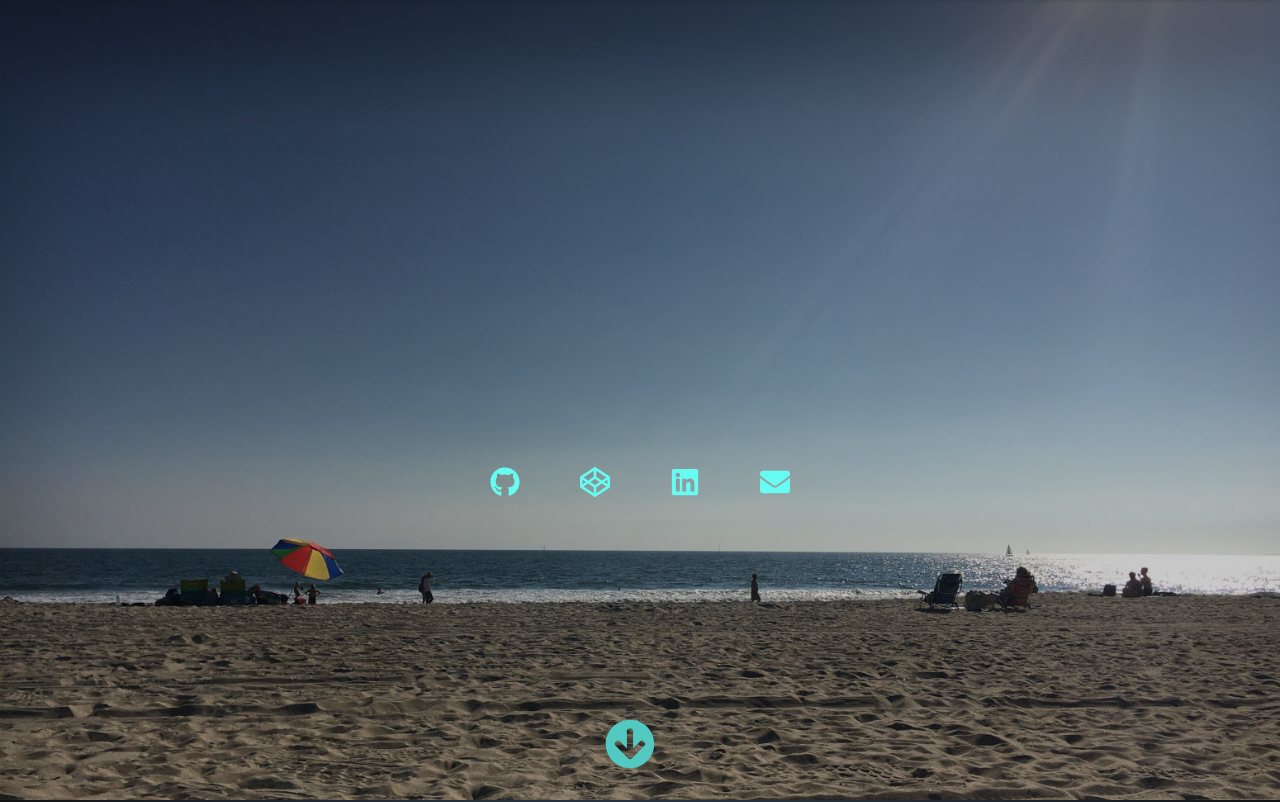
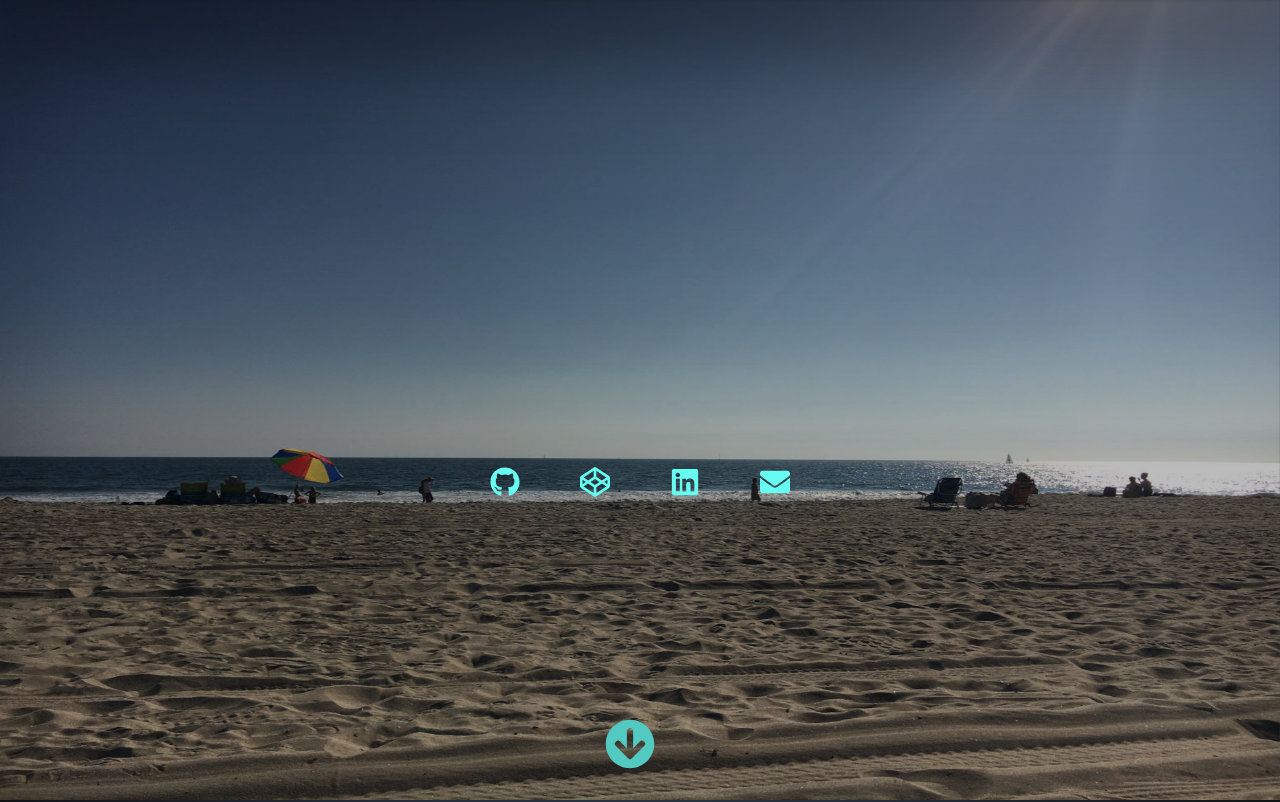
Before and after one commit to menomenonkwan/portfolio, a React (Create React App) app: page / in a window 1280 px wide. Shown: the top 802 px of the page. Built offline with nearby package versions, Linux system fonts and the light colour scheme.

Commit message:
adjust bkground image fade

```diff
--- a/src/App.js
+++ b/src/App.js
@@ -8,12 +8,14 @@ import Portfolio from './components/Portfolio';
 import NotFound from './components/NotFound';
 import { AnimatePresence } from 'framer-motion';
 import BurgerMenu from './components/layout/BurgerMenu';
+import Background from './components/layout/Background';
 
 function App() {
   const location = useLocation();
-
+// style={{ backgroundImage: `url(${background})` }}
   return (
-    <div className="App" style={{ backgroundImage: `url(${background})` }}>
+    <div className="App" >
+      <Background />
       <AnimatePresence initial={false}>
         <BurgerMenu />
         <Switch location={location} key={location.pathname}>
--- /dev/null
+++ b/src/components/layout/Background.js
@@ -0,0 +1,31 @@
+import { useState } from 'react';
+import background from '../assets/images/background_image.jpg';
+
+const Background = () => {
+  const [loading, setLoading] = useState(true);
+
+  function handleVideoLoaded() {
+    setLoading(false);
+    };
+
+  return (
+    <img
+      onLoad={() => {
+        handleVideoLoaded();
+      }}
+      style={{
+        position: "fixed",
+        width: "100%",
+        height: "100%",
+        left: "0",
+        top: "0",
+        opacity: loading ? 0 : 1,
+        transition: "opacity, 1.5s ease-in-out",
+      }}
+      src={background}
+      alt=""
+    />
+   );
+}
+
+export default Background;
--- a/src/styles/App.css
+++ b/src/styles/App.css
@@ -21,9 +21,9 @@
   align-items: center;
   min-height: 100vh;
   position: relative;
-  background-repeat: no-repeat;
+  /* background-repeat: no-repeat;
   background-size: cover;
-  background-attachment: fixed;
+  background-attachment: fixed; */
 }
 
 /* ------------------------------------- */
--- a/src/styles/index.css
+++ b/src/styles/index.css
@@ -307,6 +307,7 @@ footer {
   width: 100%;
   background: var(--main-black);
   text-align: center;
+  position: relative;
 }
 
 footer p {
```
